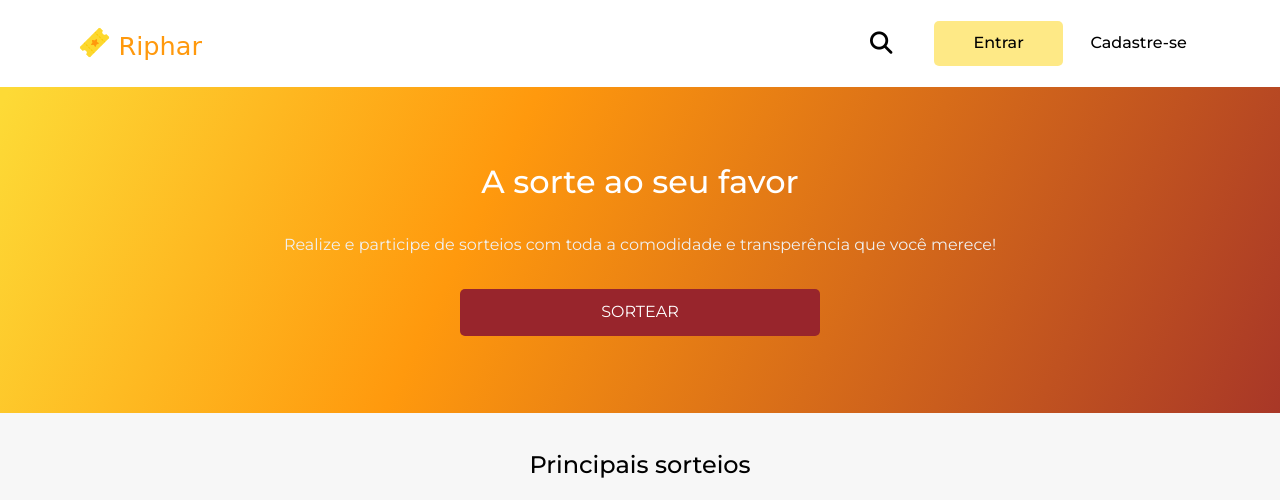
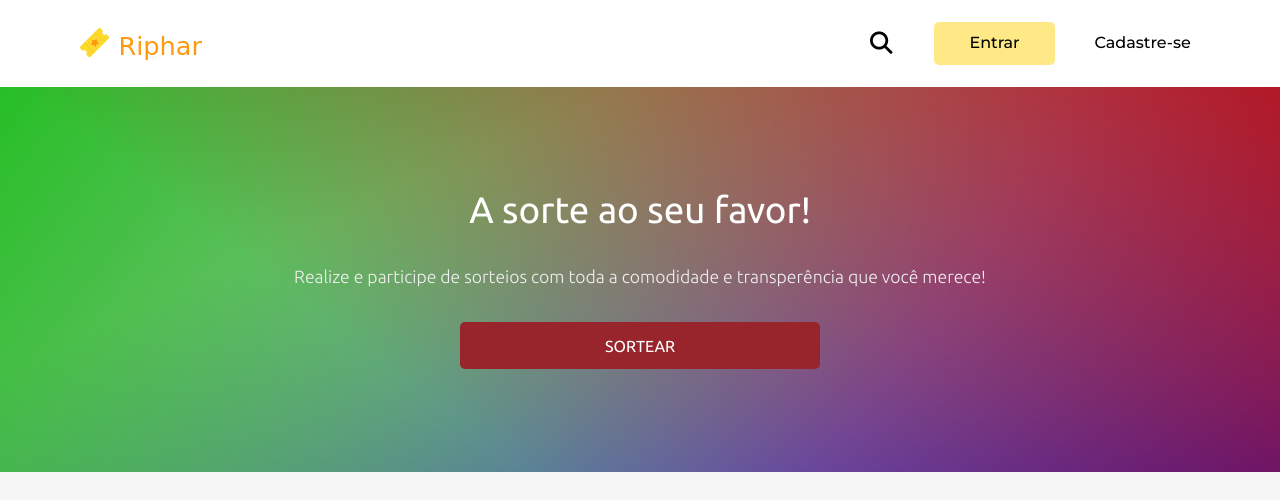
Before and after one commit to Palhanor/Riphar, a plain HTML site: page index.html in a window 1280 px wide. Shown: the top 500 px of the page. Drawn offline with Linux system fonts and the light colour scheme; a web font is replaced by a local one.

Commit message:
Novas alterações na interface

```diff
--- a/assets/ajustes.txt
+++ b/assets/ajustes.txt
@@ -1,6 +1,6 @@
-Ajeitar bug do input sumindo na responsividade
+Ajeitar bug do input sumindo na responsividade (poderia ser criado quando clicasse no icone)
 Adicionar um sistema de fechar busca
-Decidir o que vai ter no banner
+Decidir o que vai ter no banner - animação legal
 Parte preto translucida do menu bugada
 Criar micro interação para desktop (hover nos cards e links)
 Sistema de rolagem para cima
--- a/index.html
+++ b/index.html
@@ -8,7 +8,7 @@
     <!-- Externo -->
     <link rel="preconnect" href="https://fonts.googleapis.com">
     <link rel="preconnect" href="https://fonts.gstatic.com" crossorigin>
-    <link href="https://fonts.googleapis.com/css2?family=Kumar+One&family=Montserrat:wght@400;500;600;700&display=swap" rel="stylesheet">
+    <link href="https://fonts.googleapis.com/css2?family=Kumar+One&family=Montserrat:wght@400;500;600;700&family=Ubuntu:wght@300;400&display=swap" rel="stylesheet">
     <title>Riphar - Realize e participe de sorteios online</title>
 </head>
 <body>
@@ -43,9 +43,11 @@
     </header>
 
     <main class="banner">
-        <h1 class="banner__title">A sorte ao seu favor</h1>
-        <p class="banner__text">Realize e participe de sorteios com toda a comodidade e transperência que você merece!</p>
-        <button class="banner__btn" onclick="alert('Não existe mais essa página');">Sortear</button>
+        <div class="banner__mask">
+            <h1 class="banner__title">A sorte ao seu favor!</h1>
+            <p class="banner__text">Realize e participe de sorteios com toda a comodidade e transperência que você merece!</p>
+            <button class="banner__btn" onclick="alert('Não existe mais essa página');">Sortear</button>
+        </div>
     </main>
 
     <section class="search">
--- a/js/menu.js
+++ b/js/menu.js
@@ -22,7 +22,7 @@ searchIcon.addEventListener("click", function() {
 })
 
 searchInput.addEventListener("focusout", function() {
-    if (window.innerWidth > 756) {
+    if (window.innerWidth > 768) {
         searchInput.style.display = "none";
         searchIcon.classList.remove("header__search-icon-unnactive");
         searchIcon.classList.add("header__search-icon");
--- a/scss/modules/banner.scss
+++ b/scss/modules/banner.scss
@@ -1,10 +1,22 @@
 .banner {
-    background: linear-gradient(295.68deg, $theme-red -11.63%, $theme-orange 62.37%, $theme-yellow 99.32%);
+    //background: linear-gradient(295.68deg, $theme-red -11.63%, $theme-orange 62.37%, $theme-yellow 99.32%);
+    background: radial-gradient(circle at -4% -12.9%, rgb(30, 33, 48) 0.3%, rgb(74, 98, 110) 90.2%);
     width: 100%;
-    min-height: 40vh;
-    padding: 6%;
+
+    @include medium() {
+    background: linear-gradient(217deg, rgba(255,0,0,.8), rgba(255,0,0,0) 70.71%),
+            linear-gradient(127deg, rgba(0,255,0,.8), rgba(0,255,0,0) 70.71%),
+            linear-gradient(336deg, rgba(0,0,255,.8), rgba(0,0,255,0) 70.71%);
+    }
+
+    &__mask {
+        background: rgba($black, .25);
+        padding: 8% 6%;
+    }
 
     &__title {
+        font-family: 'Ubuntu', sans-serif;
+        font-size: 2.3rem;
         color: $white;
         text-align: center;
         font-weight: 500;
@@ -12,6 +24,9 @@
     }
 
     &__text {
+        font-family: 'Ubuntu', sans-serif;
+        font-size: 1.1rem;
+        font-weight: 300;
         color: $light-text;
         margin: 0 auto 2rem;
         text-align: center;
@@ -21,6 +36,7 @@
 
     &__btn {
         @extend %button-primary;
+        font-family: 'Ubuntu', sans-serif;
         width: 70%;
         max-width: 360px;
         margin: 0 auto;
--- a/scss/modules/cadastro.scss
+++ b/scss/modules/cadastro.scss
@@ -1,7 +1,7 @@
 .criar-conta {
-    background: $page-bg;
+    background: radial-gradient(circle at 18.7% 37.8%, rgb(250, 250, 250) 0%, rgba(225, 234, 238, 0.4) 90%);
     padding: 15% 5%;
-    min-height: 90vh;
+    min-height: 88vh;
 
     @include small() {
         padding: 8% 5%;
@@ -9,6 +9,11 @@
 
     @include medium() {
         padding: 5%;
+        min-height: 78vh;
+    }
+
+    @include large() {
+        min-height: 80vh;
     }
 
     &__container {
@@ -18,7 +23,7 @@
             max-width: 460px;
             padding: 4% 0;
             border-radius: 10px;
-            box-shadow: 0 0 20px rgba($black, .2);
+            box-shadow: rgba(17, 17, 26, 0.05) 0px 1px 0px, rgba(17, 17, 26, 0.1) 0px 0px 8px;
             margin: 0 auto;
         }
     }
--- a/scss/modules/entrar.scss
+++ b/scss/modules/entrar.scss
@@ -1,7 +1,7 @@
 .entrar {
-    background: $page-bg;
+    background: radial-gradient(circle at 18.7% 37.8%, rgb(250, 250, 250) 0%, rgba(225, 234, 238, 0.4) 90%);
     padding: 15% 6%;
-    min-height: 90vh;
+    min-height: 88vh;
 
     @include small() {
         padding: 8% 5%;
@@ -9,6 +9,11 @@
 
     @include medium() {
         padding: 5%;
+        min-height: 78vh;
+    }
+
+    @include large() {
+        min-height: 80vh;
     }
 
     &__container {
@@ -18,7 +23,7 @@
             max-width: 460px;
             padding: 4% 0;
             border-radius: 10px;
-            box-shadow: 0 0 20px rgba($black, .2);
+            box-shadow: rgba(17, 17, 26, 0.05) 0px 1px 0px, rgba(17, 17, 26, 0.1) 0px 0px 8px;
             margin: 0 auto;
         }
     }
--- a/scss/modules/header.scss
+++ b/scss/modules/header.scss
@@ -141,6 +141,7 @@
         @include medium() {
             display: block !important;
             width: 1.4rem;
+            cursor: pointer;
         }
     }
 
@@ -214,7 +215,7 @@
         @include medium() {
             display: flex;
             justify-content: flex-start;
-            width: 48%;
+            width: 45%;
             font-size: .9rem;
 
             &:first-child {
--- a/scss/modules/presets.scss
+++ b/scss/modules/presets.scss
@@ -69,6 +69,11 @@ $ultra-large: 1400px;
     border-radius: 5px;
     margin: .5rem 0;
     display: block;
+    outline: none;
+
+    &:focus {
+        outline: solid 2px $black;
+    }
 }
 
 %button-primary {
```
Also changed, not shown: css/cadastro/cadastro.css, css/entrar/entrar.css, css/index/index.css, 3 other files.
